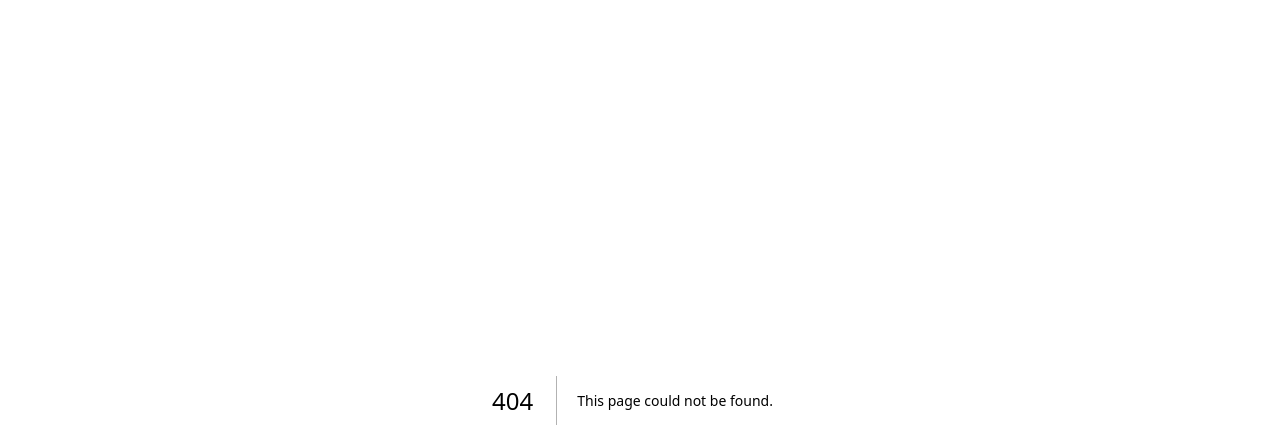
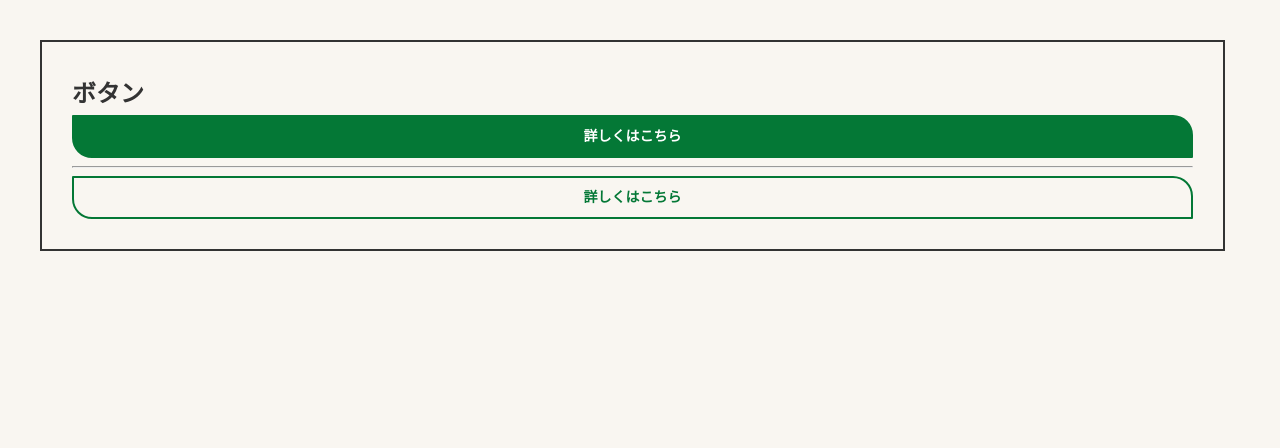
Before and after one commit to msnsdy/wagou, a Next.js app: page /component in a window 1280 px wide. Before the commit this address had no page. Shown: the top 448 px of the page. Built offline with nearby package versions, Linux system fonts and the light colour scheme.

Commit message:
共通のボタンコンポーネントの作成

```diff
--- /dev/null
+++ b/src/app/component/component.module.css
@@ -0,0 +1,9 @@
+.main {
+  margin: 40px;
+}
+
+.section {
+  margin-bottom: 60px;
+  border: solid 2px #333;
+  padding: 30px;
+}
--- /dev/null
+++ b/src/app/component/page.tsx
@@ -0,0 +1,18 @@
+import Button from "@/components/ui/Button";
+import ButtonOutline from "@/components/ui/ButtonOutline";
+import styles from "./component.module.css";
+
+export default function Component() {
+  return (
+    <>
+      <main className={styles.main}>
+        <section className={styles.section}>
+          <h2>ボタン</h2>
+          <Button href="#" text="詳しくはこちら"></Button>
+          <hr />
+          <ButtonOutline href="#" text="詳しくはこちら"></ButtonOutline>
+        </section>
+      </main>
+    </>
+  );
+}
--- /dev/null
+++ b/src/components/ui/Button.module.css
@@ -0,0 +1,30 @@
+.button {
+  display: inline-grid;
+  padding: 9px 10px;
+  background: var(--primary-color);
+  color: var(--White);
+  font-family: var(--font-noto-serif-jp);
+  font-size: 14px;
+  font-weight: 700;
+  line-height: 1.5;
+  text-align: center;
+  border-radius: 1px 20px 1px 20px;
+  border: solid 2px var(--primary-color);
+  transition:
+    background-color 0.3s,
+    color 0.3s;
+  cursor: pointer;
+  width: 100%;
+
+  &:focus-visible {
+    background-color: var(--base-color);
+    color: var(--primary-color);
+  }
+
+  @media (any-hover: hover) {
+    &:hover {
+      background-color: var(--base-color);
+      color: var(--primary-color);
+    }
+  }
+}
--- /dev/null
+++ b/src/components/ui/Button.tsx
@@ -0,0 +1,15 @@
+import styles from "./Button.module.css";
+import Link from "next/link";
+
+type ButtonProps = {
+  href: string;
+  text: string;
+};
+
+export default function Button({ href, text }:ButtonProps) {
+  return (
+    <Link href={href} className={styles.button}>
+      {text}
+    </Link>
+  );
+}
--- /dev/null
+++ b/src/components/ui/ButtonOutline.module.css
@@ -0,0 +1,30 @@
+.buttonOutline {
+  display: inline-grid;
+  padding: 9px 10px;
+  background: var(--base-color);
+  color: var(--primary-color);
+  font-family: var(--font-noto-serif-jp);
+  font-size: 14px;
+  font-weight: 700;
+  line-height: 1.5;
+  text-align: center;
+  border-radius: 1px 20px 1px 20px;
+  border: solid 2px var(--primary-color);
+  transition:
+    background-color 0.3s,
+    color 0.3s;
+  cursor: pointer;
+  width: 100%;
+
+  &:focus-visible {
+    background-color: var(--base-color);
+    color: var(--base-color);
+  }
+
+  @media (any-hover: hover) {
+    &:hover {
+      background-color: var(--primary-color);
+      color: var(--base-color);
+    }
+  }
+}
--- /dev/null
+++ b/src/components/ui/ButtonOutline.tsx
@@ -0,0 +1,15 @@
+import styles from "./ButtonOutline.module.css";
+import Link from "next/link";
+
+type ButtonOutlineProps = {
+  href: string;
+  text: string;
+};
+
+export default function ButtonOutline({ href, text }: ButtonOutlineProps) {
+  return (
+    <Link href={href} className={styles.buttonOutline}>
+      {text}
+    </Link>
+  );
+}
```
Also changed, not shown: tsconfig.json (added, +34 -0 lines).
